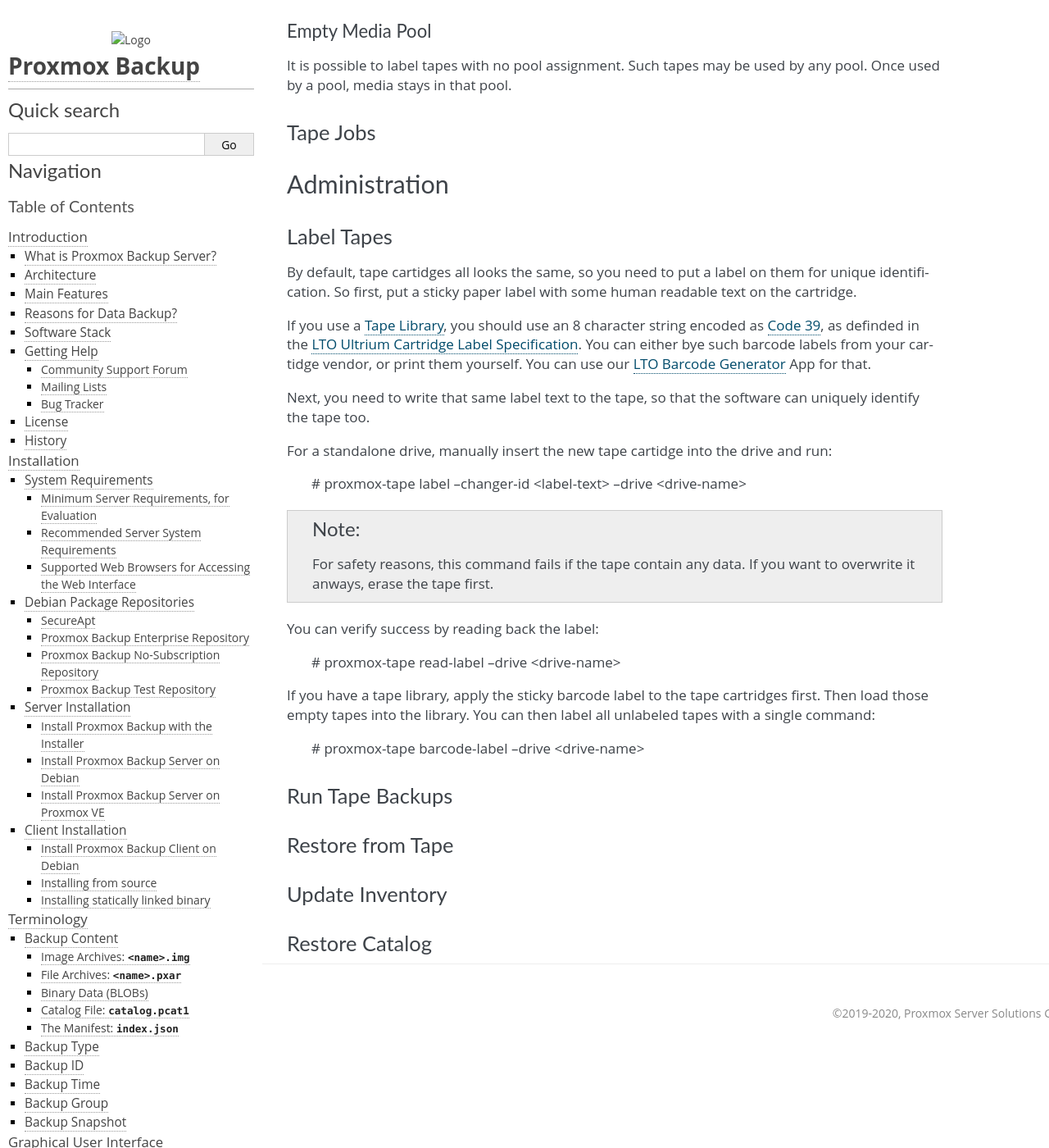
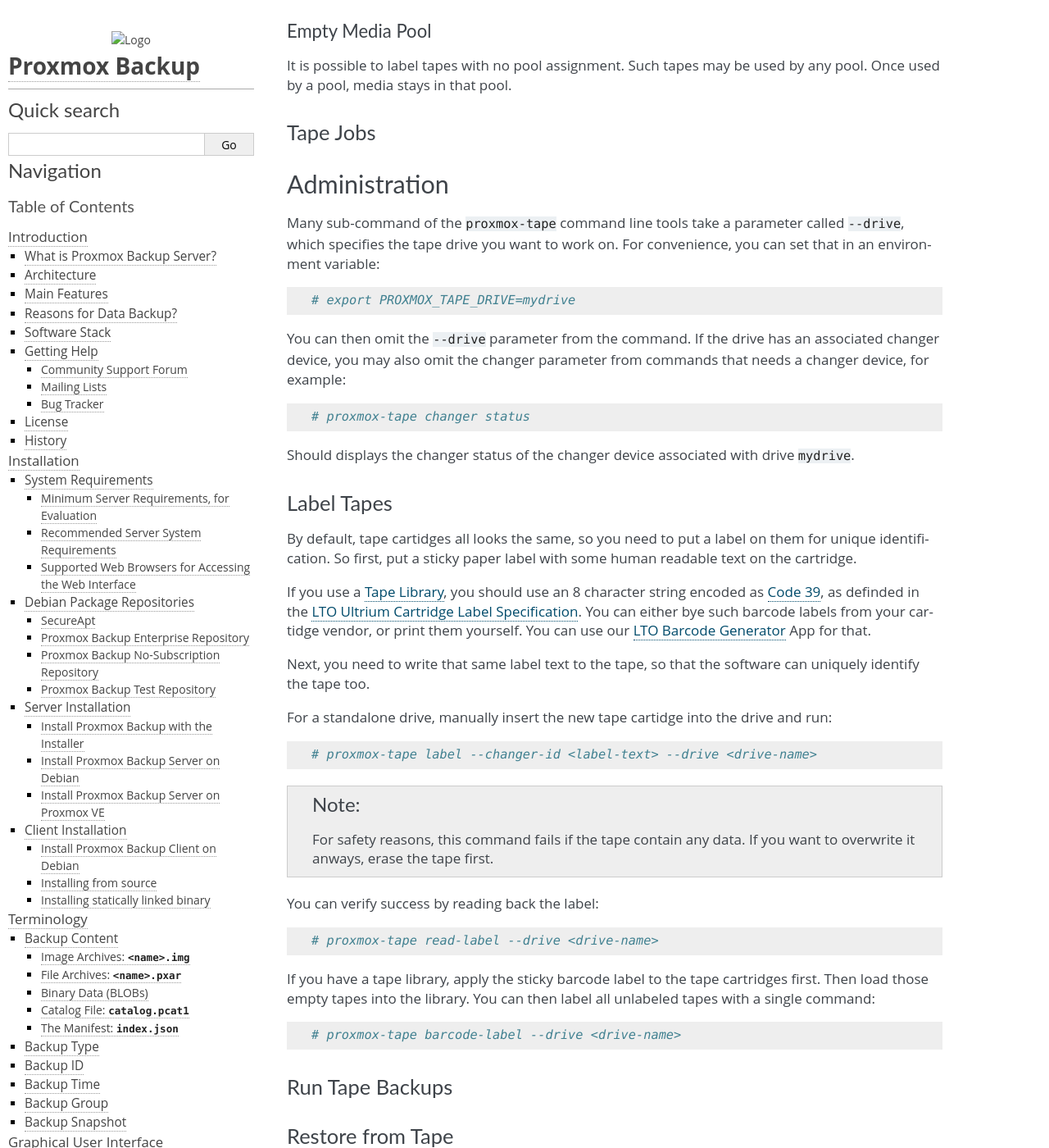
Before and after one commit to proxmox/proxmox-backup, a Sphinx documentation site: the page built from docs/tape-backup.rst, in a window 1280 px wide and 1400 px high, scrolled down 8268 px. Shown: the whole window at 82% size. Built offline with Sphinx 7.4.7, drawn with Linux system fonts in a browser that asks for light colours.

Commit message:
tape: docu - improve Administration section

```diff
--- a/docs/tape-backup.rst
+++ b/docs/tape-backup.rst
@@ -452,6 +452,23 @@
 Administration
 --------------
 
+Many sub-command of the ``proxmox-tape`` command line tools take a
+parameter called ``--drive``, which specifies the tape drive you want
+to work on. For convenience, you can set that in an environment
+variable::
+
+ # export PROXMOX_TAPE_DRIVE=mydrive
+
+You can then omit the ``--drive`` parameter from the command. If the
+drive has an associated changer device, you may also omit the changer
+parameter from commands that needs a changer device, for example::
+
+ # proxmox-tape changer status
+
+Should displays the changer status of the changer device associated with
+drive ``mydrive``.
+
+
 Label Tapes
 ~~~~~~~~~~~
 
@@ -469,20 +486,20 @@
 software can uniquely identify the tape too.
 
 For a standalone drive, manually insert the new tape cartidge into the
-drive and run:
+drive and run::
 
  # proxmox-tape label --changer-id <label-text> --drive <drive-name>
 
 .. Note:: For safety reasons, this command fails if the tape contain
    any data. If you want to overwrite it anways, erase the tape first.
 
-You can verify success by reading back the label:
+You can verify success by reading back the label::
 
  # proxmox-tape read-label --drive <drive-name>
 
 If you have a tape library, apply the sticky barcode label to the tape
 cartridges first. Then load those empty tapes into the library. You
-can then label all unlabeled tapes with a single command:
+can then label all unlabeled tapes with a single command::
 
  # proxmox-tape barcode-label --drive <drive-name>
 
```
